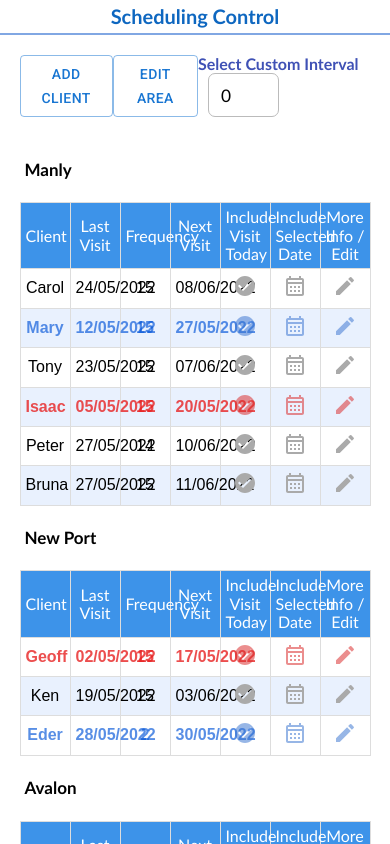
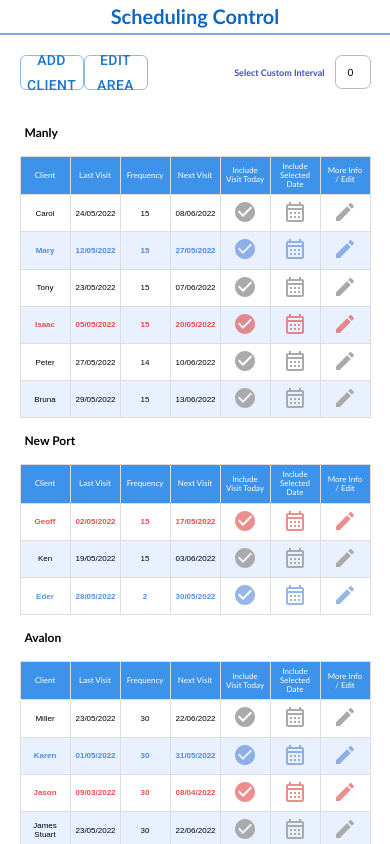
Before and after one commit to bravoarthur/schedule-control, a Next.js app: page / in a window 390 px wide. Shown: the top 844 px of the page. Built offline with nearby package versions, Linux system fonts and the light colour scheme; a web font is replaced by a local one.

Commit message:
styles done

```diff
--- a/src/components/List/GeneralList/GeneralList.module.scss
+++ b/src/components/List/GeneralList/GeneralList.module.scss
@@ -1,4 +1,5 @@
-
+@import 'styles/var';
+@import 'styles/breakpoints';
 
 .container{
     display: flex;
@@ -21,10 +22,17 @@
     width: 65px;
     margin-left: 10px;
 
+
+    @media (max-width: $mobile) {
+
+        font-size: 10px;
+        height: 30px;
+        width: 30px;
+    }
+
     &:focus {
         border: 3px solid #3f51b5;
         outline: none;
-
     };
 }
 
@@ -33,6 +41,11 @@
     font-family: 'Trebuchet MS', 'Lucida Sans Unicode';
     font-weight: 600;
     color: #3f51b5;
+
+    @media (max-width: $mobile) {
+        font-size: 9px;
+
+    }
 }
 
 .btnInputDiv {
@@ -41,12 +54,27 @@
     justify-content: space-between;
     margin: 20px 0;
 
+    @media (max-width: $mobile) {
+
+    }
+
 }
 
 .btnDiv{
     display: flex;
-    width: 250px;
+    width: 23%;
     justify-content: space-between;
+
+    @media (max-width: $desktop_md) {
+        width: 31%;
+    }
+    @media (max-width: $desktop_xsm) {
+        width: 38%;
+    }
+    @media (max-width: $mobile) {
+        width: 30%;
+
+    }
 }
 
 .areaTittle{
@@ -55,4 +83,47 @@
     margin-left: 5px;
     font-size: 17px;
     cursor: pointer;
+
+    @media (max-width: $desktop_xsm) {
+
+        font-size: 15px;
+    }
+
+    @media (max-width: $mobile) {
+
+        font-size: 12px;
+    }
 }
+
+.btn {
+    margin-right: 20px;
+
+    @media (max-width: $desktop_xsm) {
+
+        font-size: 12px;
+    }
+
+    @media (max-width: $mobile) {
+
+        font-size: 7px;
+        font-weight: 700;
+        width: 40px;
+        padding: 0;
+        height: 35px;
+    }
+}
+
+/*
+ @media (max-width: $desktop_xsm) {
+
+        td, th {
+            font-size: 12px;
+        }
+    }
+
+    @media (max-width: $mobile) {
+
+        td, th {
+            font-size: 8px;
+        }
+    }       */
--- a/src/components/List/GeneralList/index.tsx
+++ b/src/components/List/GeneralList/index.tsx
@@ -20,10 +20,10 @@ function GeneralList() {
             <div className={styles.btnInputDiv}>
                 <div className={styles.btnDiv}>
                     <Link href={'addClient'}>
-                        <Button color="primary" variant="outlined">Add Client</Button>
+                        <Button className={styles.btn} color="primary" sx={{ borderRadius: '6px', ":hover": {backgroundColor: 'rgb(128 173 217 / 14%)'}}} variant="outlined">Add Client</Button>
                     </Link>
                     <Link href={'editArea'}>
-                        <Button variant="outlined">Edit Area</Button>
+                        <Button className={styles.btn} variant="outlined" sx={{ borderRadius: '6px', ":hover": {backgroundColor: 'rgb(128 173 217 / 14%)'}}}>Edit Area</Button>
                     </Link>
                 </div>
 
--- a/src/components/List/Table/Table.module.scss
+++ b/src/components/List/Table/Table.module.scss
@@ -1,3 +1,5 @@
+@import 'styles/var';
+@import 'styles/breakpoints';
 
 .generalTable {
 
@@ -20,8 +22,21 @@
     &:hover {background-color: rgba(1, 64, 181, 0.262);}
   }
 
+    @media (max-width: $desktop_xsm) {
 
+        td, th {
+            font-size: 12px;
+        }
+    }
+
+    @media (max-width: $mobile) {
+
+        td, th {
+            font-size: 8px;
+        }
+    }
 }
+
 
 .late {
     color: rgba(231, 31, 31, 0.793);
@@ -46,7 +61,21 @@
     cursor: pointer;
     color: #aaa;
     font-size: 22pt;
+
+    @media (max-width: $desktop_xsm) {
+        font-size: 18pt;
+
+    }
+
+    @media (max-width: $mobile) {
+        font-size: 12pt;
+
+    }
 }
+
+
+
+
 
 
   /*
--- a/src/pages/area/Area.module.scss
+++ b/src/pages/area/Area.module.scss
@@ -3,7 +3,9 @@
     flex-direction: column;
     align-items: center;
     gap: 20px;
-
+    height: 600px;
+    margin: 20px auto;
+    max-width: 700px
 };
 
 .mapTitle {
--- a/src/pages/area/[id].tsx
+++ b/src/pages/area/[id].tsx
@@ -35,8 +35,8 @@ export async function getStaticProps(context) {
 
 
 const containerStyle = {
-  width: '400px',
-  height: '400px',
+  width: '80%',
+  height: '100%',
   'margin-bottom': '50px',
 };
 
```
Also changed, not shown: src/pages/api/clientsarea.json (+1 -1 lines).
